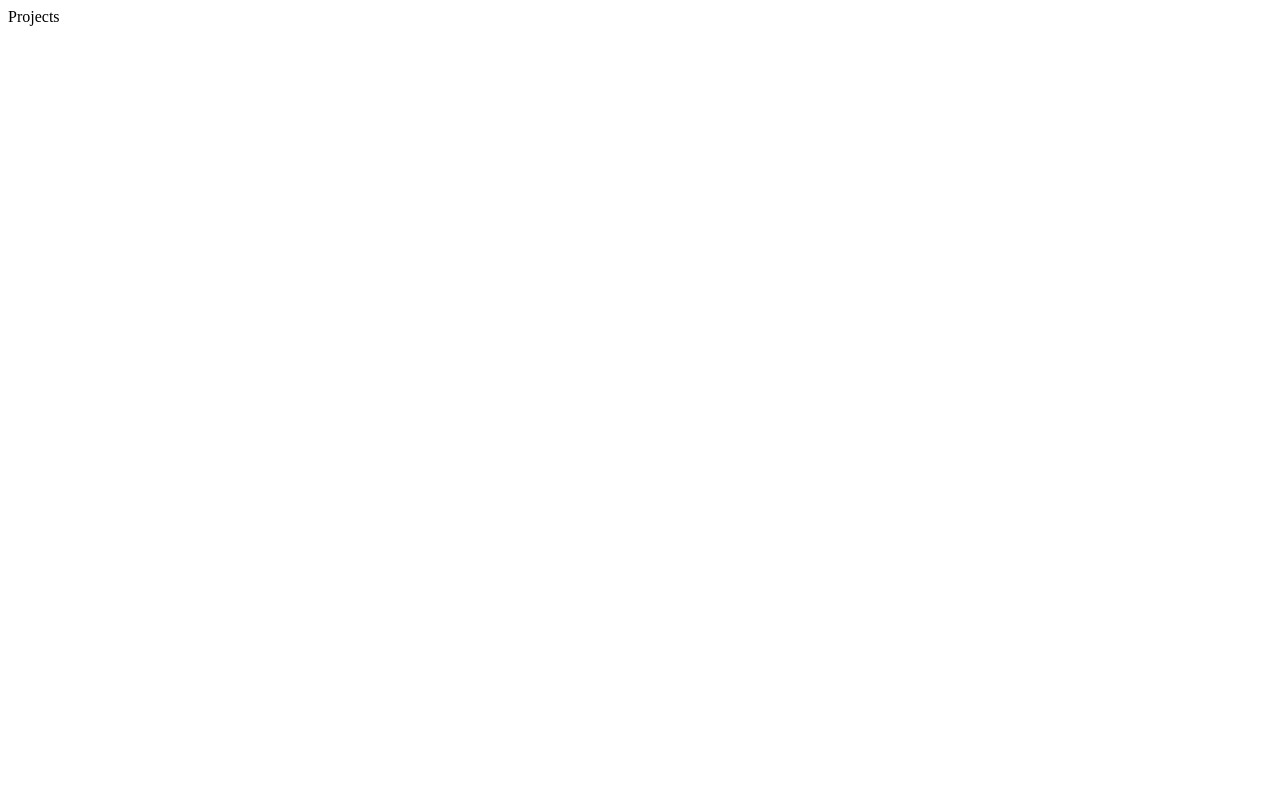
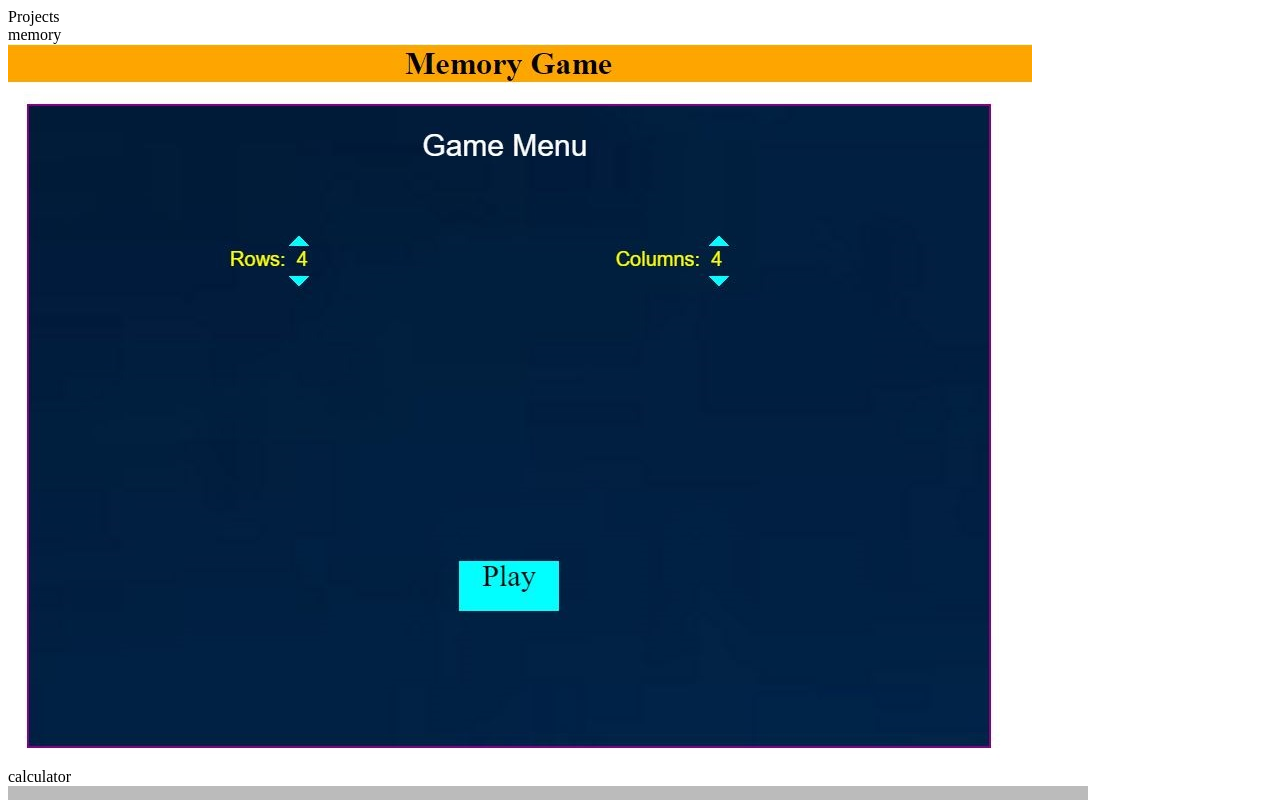
Before and after one commit to josephttran/project, a React app: page / in a window 1280 px wide. Shown: the top 800 px of the page. Built offline with nearby package versions, Linux system fonts and the light colour scheme.

Commit message:
display project component and load images from file

```diff
--- a/package.json
+++ b/package.json
@@ -11,8 +11,10 @@
   },
   "license": "MIT",
   "dependencies": {
+    "@types/node": "^10.12.18",
     "@types/react": "^16.7.17",
     "@types/react-dom": "^16.0.11",
+    "file-loader": "^3.0.1",
     "react": "^16.6.3",
     "react-dom": "^16.6.3"
   },
--- a/src/components/App.tsx
+++ b/src/components/App.tsx
@@ -1,12 +1,17 @@
 import * as React from 'react';
 
 import { Header } from './Header/Header';
+import ProjectList from './Project/ProjectList'
 
 class App extends React.Component {
+
   render() {
     return (
       <div className="App">
+
         <Header name="Projects" />
+        <ProjectList />
+
       </div>
     )
   }
--- /dev/null
+++ b/src/components/Project/ProjectList.tsx
@@ -0,0 +1,43 @@
+import * as React from 'react';
+
+import { IProject, SingleProject } from './SingleProject';
+import projectData from '../../projectData.json';
+
+interface IProjectListState {
+  projects: IProject[];
+}
+
+class ProjectList extends React.Component<{}, IProjectListState> {
+
+  state: IProjectListState = {
+    projects: []
+  }
+
+  componentDidMount() {
+    const dat = projectData;
+    const proj = [...this.state.projects, ...dat];
+
+    this.setState({projects: proj});
+  }
+
+  render() {
+    console.log(this.state.projects);
+    const proj = this.state.projects.map(ele => {
+      return (
+        <SingleProject
+            key={ele.name}
+            name={ele.name}
+            image={ele.image}
+        />
+      )
+    });
+
+    return (
+      <div className="Projects">
+        {proj}
+      </div>
+    )
+  }
+}
+
+export default ProjectList
--- /dev/null
+++ b/src/components/Project/SingleProject.tsx
@@ -0,0 +1,19 @@
+import * as React from 'react';
+
+export interface IProject {
+  name: string;
+  image: string;
+}
+
+export const SingleProject = (props: IProject) => {
+  return (
+    <div>
+      <div>
+        {props.name}
+      </div>
+      <div>
+        <img src={require(`../..//asset/images/${props.image}`)} />
+      </div>
+    </div>
+  )
+};
--- a/src/projectData.json
+++ b/src/projectData.json
@@ -0,0 +1,10 @@
+[
+  {
+  "name": "memory",
+  "image": "memory.jpg"
+  },
+  {
+  "name": "calculator",
+  "image": "calculator.jpg"
+  }
+]
--- a/tsconfig.json
+++ b/tsconfig.json
@@ -7,6 +7,8 @@
     "target": "es5",
     "jsx": "react",
     "allowJs": true,
+    "resolveJsonModule": true,
+    "esModuleInterop": true
   },
   "include": ["src"]
 }
--- a/webpack.config.js
+++ b/webpack.config.js
@@ -13,8 +13,20 @@ module.exports = {
   },
   module: {
     rules: [
-      { test: /\.tsx?$/, loader: "ts-loader" },
-      { enforce: "pre", test: /\.js$/, loader: "source-map-loader" }
+      {
+        test: /\.tsx?$/,
+        loader: "ts-loader"
+      },
+      {
+        test : /\.jpg$/,
+        exclude: /node_modules/,
+        loader : 'file-loader'
+      },
+      {
+        enforce: "pre",
+        test: /\.js$/,
+        loader: "source-map-loader"
+      }
     ]
   },
   plugins: [
```
Also changed, not shown: src/asset/images/calculator.jpg (added), src/asset/images/memory.jpg (added).
